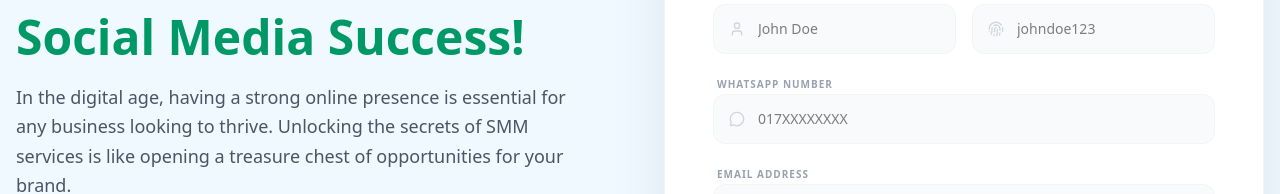
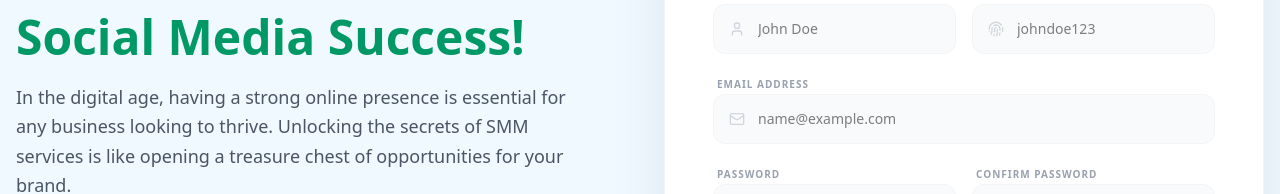
Before and after one commit to esa245/Top-Up-BD-Real, a React (Vite) app: page /login in a window 1280 px wide. Shown: the part 257-451 px from the top of the page. Built offline with nearby package versions, Linux system fonts and the light colour scheme; no server answers; the database is empty.

Commit message:
feat: Remove unused whatsapp field from login/signup
The 'whatsapp' field was present in the login and signup forms but was not being utilized for any functionality. This commit removes it to simplify the forms and prevent unnecessary data collection.

```diff
--- a/src/pages/Login.tsx
+++ b/src/pages/Login.tsx
@@ -22,7 +22,6 @@ export default function Login() {
   const [email, setEmail] = useState('');
   const [name, setName] = useState('');
   const [username, setUsername] = useState('');
-  const [whatsapp, setWhatsapp] = useState('');
   const [password, setPassword] = useState('');
   const [confirmPassword, setConfirmPassword] = useState('');
   const [userId, setUserId] = useState('');
@@ -42,12 +41,12 @@ export default function Login() {
         toast.error('Please fill in all fields');
       }
     } else {
-      if (email.trim() && name.trim() && password.trim() && username.trim() && whatsapp.trim()) {
+      if (email.trim() && name.trim() && password.trim() && username.trim()) {
         if (password !== confirmPassword) {
           toast.error('Passwords do not match');
           return;
         }
-        await login(email.trim(), name.trim(), password.trim(), userId.trim(), username.trim(), whatsapp.trim());
+        await login(email.trim(), name.trim(), password.trim(), userId.trim(), username.trim());
         toast.success('Account created successfully!');
         navigate('/');
       } else {
@@ -166,21 +165,6 @@ export default function Login() {
                         </div>
                       </div>
                     </div>
-
-                    <div className="space-y-1.5">
-                      <label className="text-[10px] font-black text-gray-400 uppercase tracking-widest ml-1">WhatsApp Number</label>
-                      <div className="relative">
-                        <MessageCircle className="absolute left-4 top-1/2 -translate-y-1/2 text-gray-300" size={16} />
-                        <input
-                          type="tel"
-                          value={whatsapp}
-                          onChange={(e) => setWhatsapp(e.target.value)}
-                          placeholder="017XXXXXXXX"
-                          required
-                          className="w-full bg-gray-50 border border-gray-100 rounded-xl py-3.5 pl-11 pr-4 text-sm focus:outline-none focus:ring-2 focus:ring-emerald-500 focus:bg-white transition-all"
-                        />
-                      </div>
-                    </div>
                   </>
                 )}
 
```
